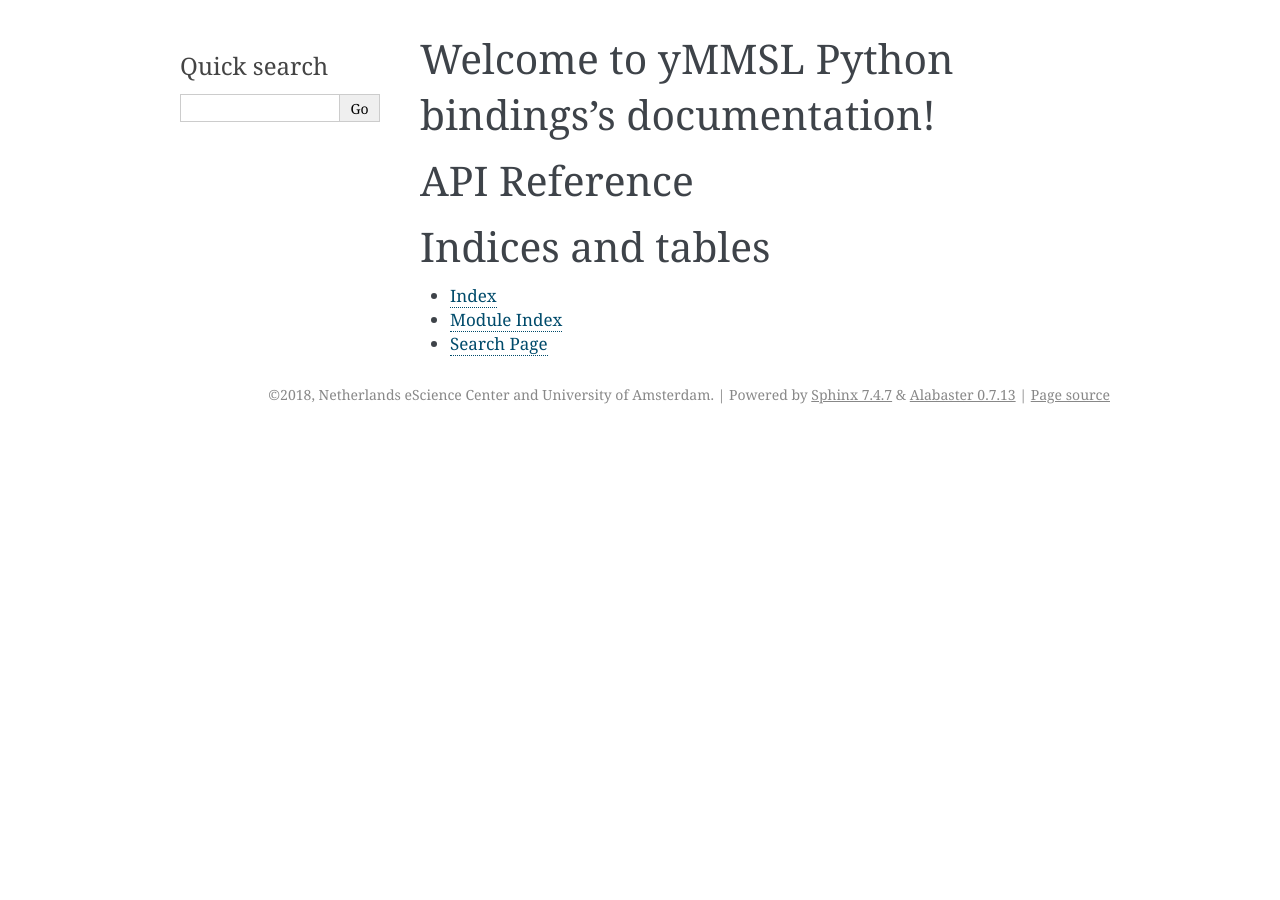
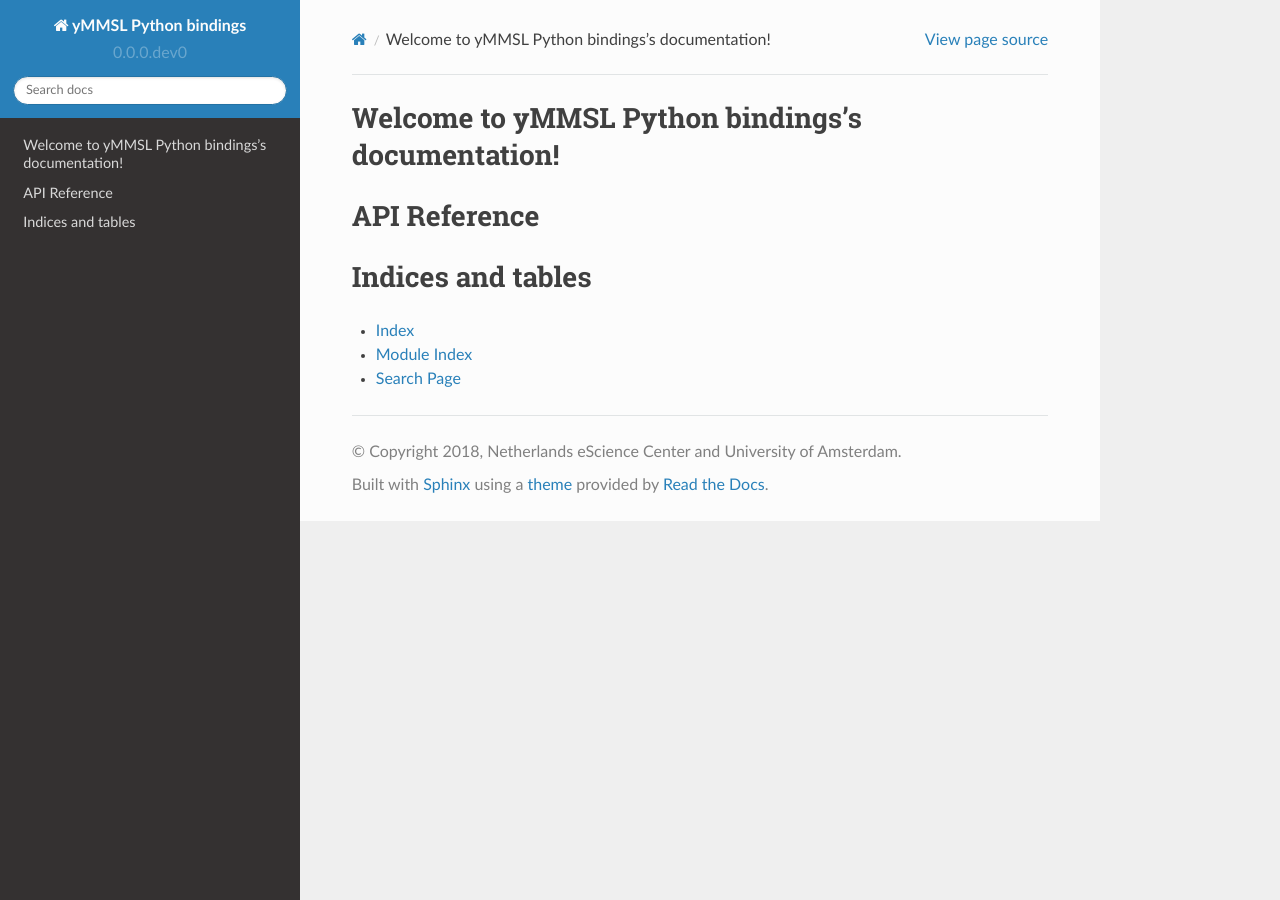
Before and after one commit to multiscale/ymmsl-python, a Sphinx documentation site: the page built from docs/index.rst, in a window 1280 px wide. Built offline with Sphinx 7.4.7 and the Read the Docs theme 2.0.0, drawn with Linux system fonts in a browser that asks for light colours; pages that are not in the unit, such as notebooks, are missing from menus.

Commit message:
Use the ReadTheDocs theme for the documentation

```diff
--- a/docs/conf.py
+++ b/docs/conf.py
@@ -117,7 +117,7 @@ def setup(app):
 # The theme to use for HTML and HTML Help pages.  See the documentation for
 # a list of builtin themes.
 #
-html_theme = 'alabaster'
+html_theme = 'sphinx_rtd_theme'
 
 # Theme options are theme-specific and customize the look and feel of a theme
 # further.  For a list of options available for each theme, see the
--- a/setup.py
+++ b/setup.py
@@ -40,7 +40,8 @@ setup(
         'pytest-runner',
         # dependencies for `python setup.py build_sphinx`
         'sphinx',
-        'recommonmark'
+        'recommonmark',
+        'sphinx_rtd_theme'
     ],
     tests_require=[
         'pytest',
```
